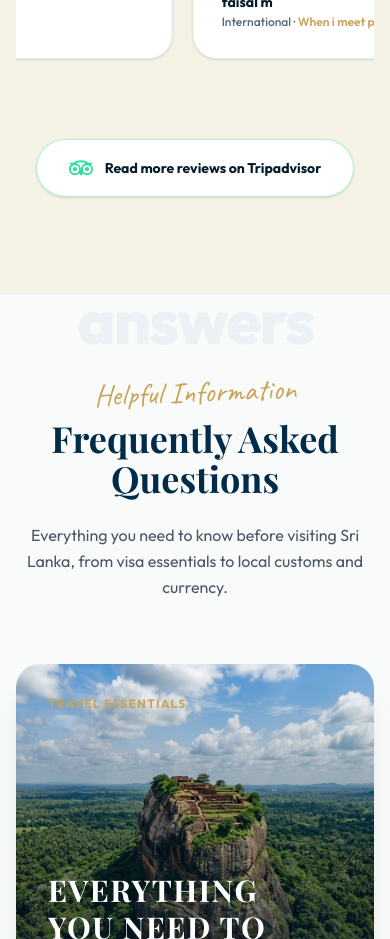
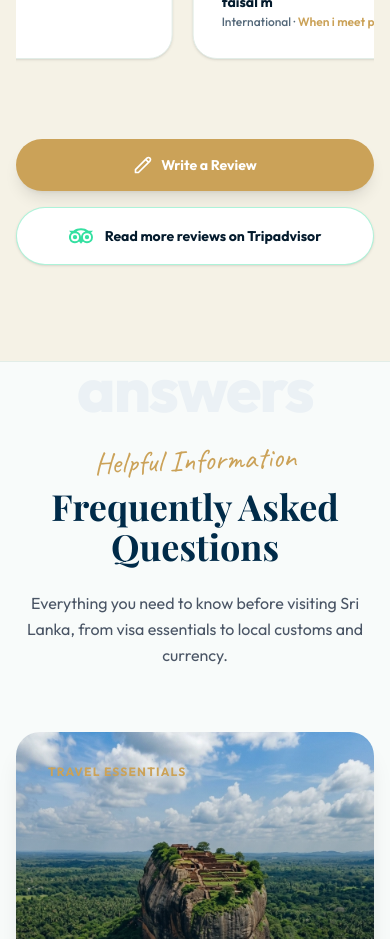
Before and after one commit to zetasbuild/zb-083-goldenline-tour, a Next.js app: page / in a window 390 px wide. Shown: the part 7460-8399 px from the top of the page. Built offline with nearby package versions, Linux system fonts and the light colour scheme; a web font is replaced by a local one.

Commit message:
feat: add write review button and optimize action button layout for mobile responsiveness

```diff
--- a/src/components/RealTravelerExperiences.tsx
+++ b/src/components/RealTravelerExperiences.tsx
@@ -227,13 +227,25 @@ export const RealTravelerExperiences: React.FC = () => {
           </div>
         </div>
 
-        {/* TripAdvisor Link */}
-        <div className="mt-12 flex justify-center pb-4" data-reveal="fade-up">
+        {/* Action Buttons */}
+        <div className="mt-12 flex flex-col sm:flex-row items-center justify-center gap-4 pb-4" data-reveal="fade-up">
+          <a
+            href="https://www.tripadvisor.com/UserReviewEdit-g12272474-d28158011-Nihar_Srilanka_Tours_Travels-Meemure_Kandy_District_Central_Province.html"
+            target="_blank"
+            rel="noopener noreferrer"
+            className="inline-flex items-center justify-center gap-2 px-8 py-4 bg-[#cba258] hover:bg-[#041B2D] text-white font-bold text-sm sm:text-base rounded-full shadow-lg hover:shadow-xl hover:-translate-y-1 transition-all duration-300 w-full sm:w-auto"
+          >
+            <svg className="w-5 h-5" fill="none" stroke="currentColor" viewBox="0 0 24 24" xmlns="http://www.w3.org/2000/svg">
+              <path strokeLinecap="round" strokeLinejoin="round" strokeWidth={2} d="M15.232 5.232l3.536 3.536m-2.036-5.036a2.5 2.5 0 113.536 3.536L6.5 21.036H3v-3.572L16.732 3.732z" />
+            </svg>
+            Write a Review
+          </a>
+
           <a
             href="https://www.tripadvisor.com/Attraction_Review-g12272474-d28158011-Reviews-Nihar_Srilanka_Tours_Travels-Meemure_Kandy_District_Central_Province.html"
             target="_blank"
             rel="noopener noreferrer"
-            className="inline-flex items-center gap-3 px-8 py-4 bg-white border border-[#34E0A1]/40 hover:border-[#34E0A1] text-[#041B2D] font-bold text-sm sm:text-base rounded-full shadow-sm hover:shadow-lg transition-all duration-300 group"
+            className="inline-flex items-center justify-center gap-3 px-8 py-4 bg-white border border-[#34E0A1]/40 hover:border-[#34E0A1] text-[#041B2D] font-bold text-sm sm:text-base rounded-full shadow-sm hover:shadow-lg transition-all duration-300 group w-full sm:w-auto"
           >
             <svg role="img" viewBox="0 0 24 24" className="w-6 h-6 fill-[#34E0A1] group-hover:scale-110 transition-transform duration-300" xmlns="http://www.w3.org/2000/svg">
               <path d="M12.006 4.295c-2.67 0-5.338.784-7.645 2.353H0l1.963 2.135a5.997 5.997 0 0 0 4.04 10.43 5.976 5.976 0 0 0 4.075-1.6L12 19.705l1.922-2.09a5.972 5.972 0 0 0 4.072 1.598 6 6 0 0 0 6-5.998 5.982 5.982 0 0 0-1.957-4.432L24 6.648h-4.35a13.573 13.573 0 0 0-7.644-2.353zM12 6.255c1.531 0 3.063.303 4.504.903C13.943 8.138 12 10.43 12 13.1c0-2.671-1.942-4.962-4.504-5.942A11.72 11.72 0 0 1 12 6.256zM6.002 9.157a4.059 4.059 0 1 1 0 8.118 4.059 4.059 0 0 1 0-8.118zm11.992.002a4.057 4.057 0 1 1 .003 8.115 4.057 4.057 0 0 1-.003-8.115zm-11.992 1.93a2.128 2.128 0 0 0 0 4.256 2.128 2.128 0 0 0 0-4.256zm11.992 0a2.128 2.128 0 0 0 0 4.256 2.128 2.128 0 0 0 0-4.256z"/>
```
